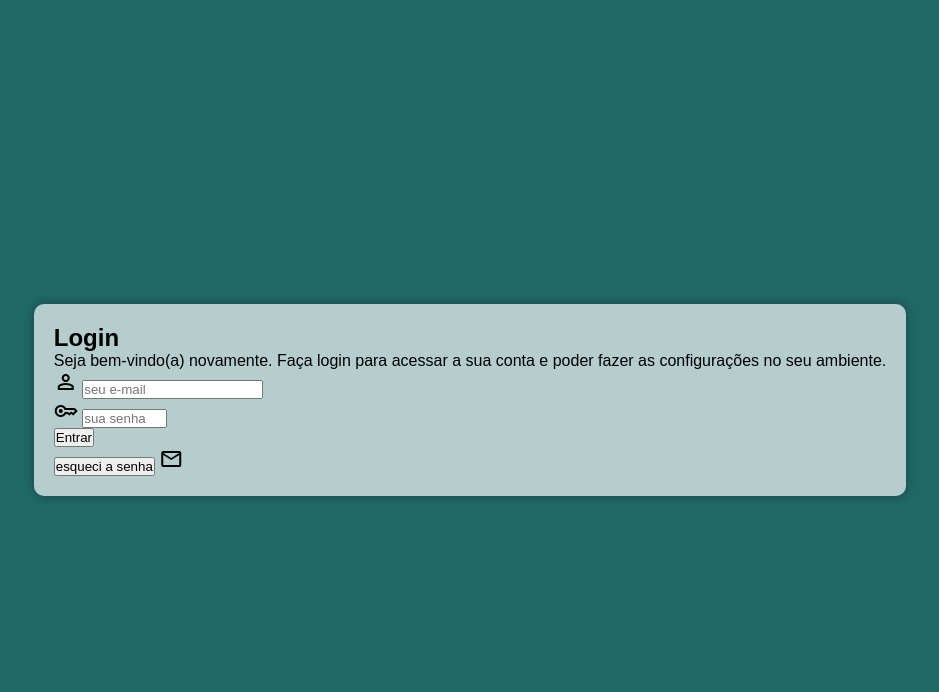
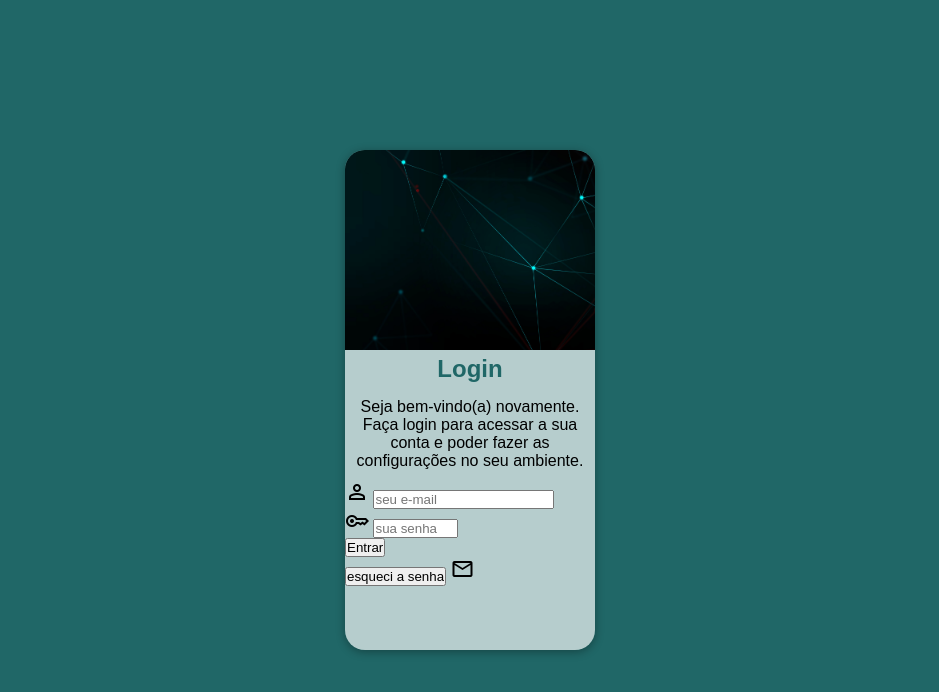
Before and after one commit to viniciuscastiliani/projeto-login, a plain HTML site: page index.html in a window 1280 px wide. Shown: the whole page, without its empty margins (170-1109 px from the left). Drawn offline with nearby package versions, Linux system fonts and the light colour scheme.

Commit message:
Update style.css

```diff
--- a/estilos/style.css
+++ b/estilos/style.css
@@ -10,14 +10,14 @@
 * {
     margin: 0;
     padding: 0;
+    font-family: var(--fonte-padrao);
+    box-sizing: border-box;
 }
 
-html {
-    font-family: var(--fonte-padrao);
-}
-
-body {
+body, html {
     background-color: var(--cor0);
+    height: 100vh;
+    width: 100vw;
 }
 
 main {
@@ -25,19 +25,35 @@ main {
     align-items: center;
     justify-content: center;
     height: 100vh;
+    width: 100vw;
 }
 
-section {
-    min-width: 300px;
-    max-width: 1000px;
-    margin: auto;
+section#login {
+    position: absolute;
+    width: 250px;
+    height: 500px;
     background-color: rgba(255, 255, 255, 0.674);
-    padding: 20px;
-    box-shadow: 0px 0px 10px rgba(0, 0, 0, 0.335);
-    border-radius: 10px;
+    box-shadow: 0px 2px 10px rgba(0, 0, 0, 0.335);
+    border-radius: 20px;
+    overflow: hidden;
 }
 
 
-div#imagem {
-    background-image: url(../imagens/97647.jpg);
+section#login > div#imagem {
+    background: #206767 url(../imagens/97647.jpg) no-repeat;
+    background-size: cover;
+    height: 200px;
+
+
 }
+
+section#login > div#formulario > h1 {
+    color: var(--cor0);
+    text-align: center;
+    padding: 5px;
+}
+
+section#login > div#formulario > p {
+    text-align: center;
+    padding: 10px;
+}
```
